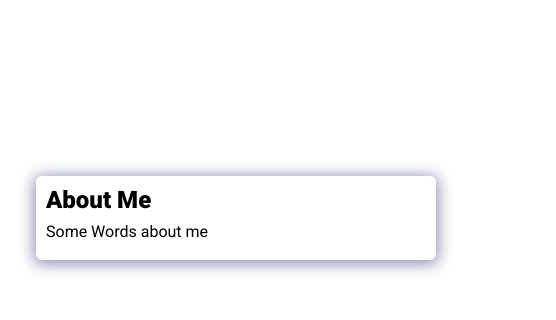
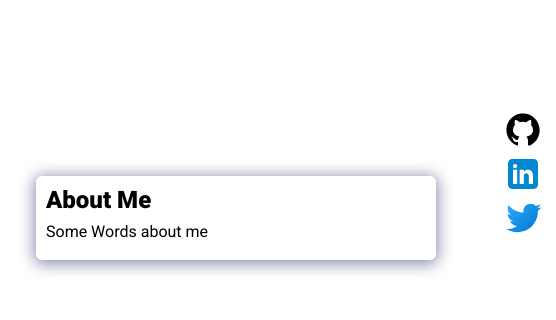
Before and after one commit to wcouturiaux/portfoliosite, a plain HTML site: page developer-portfolio/assets/index.html in a window 1280 px wide. Shown: the part 158-478 px from the top of the page, 724-1280 px from the left. Drawn offline with nearby package versions, Linux system fonts and the light colour scheme; a script that the page names is missing.

Commit message:
Add Social Icons and links

```diff
--- a/developer-portfolio/assets/css/styles.css
+++ b/developer-portfolio/assets/css/styles.css
@@ -214,3 +214,22 @@ nav ul li {
     padding: 20px;
     margin: 10px;
 }
+
+.socials {
+    display: flex;
+    flex-direction: column;
+    position: fixed;
+    right: 1%;
+    bottom: 50%;
+    align-items: flex-end;
+}
+
+.socialicon {
+    width: 2.5rem;
+    height: 2.5rem;
+}
+
+.socialicon:hover {
+    width: 4rem;
+    height: 4rem;
+}
--- a/developer-portfolio/assets/index.html
+++ b/developer-portfolio/assets/index.html
@@ -164,6 +164,32 @@
     <!-- Contact section -->
 
     <!-- Social accounts - Fixed to the right -->
+    <div class="socials">
+        <a href="https://github.com/wcouturiaux" target="_blank">
+            <img
+                src="icons/icons8-github.svg"
+                alt="Github Icon"
+                loading="lazy"
+                class="socialicon"
+            />
+        </a>
+        <a href="https://www.linkedin.com/in/william-couturiaux/" target="_blank">
+            <img
+                src="icons/icons8-linkedin.svg"
+                alt="Linked In Icon"
+                loading="lazy"
+                class="socialicon"
+            />
+        </a>
+        <a href="https://twitter.com/2willaddiction" target="_blank">
+            <img
+                src="icons/icons8-twitter.svg"
+                alt="Twitter Icon"
+                loading="lazy"
+                class="socialicon"
+            />
+        </a>
+    </div>
 
     <!-- Scroll to top -->
 
```
Also changed, not shown: developer-portfolio/assets/icons/icons8-github.svg (added), developer-portfolio/assets/icons/icons8-linkedin.svg (added), developer-portfolio/assets/icons/icons8-twitter.svg (added).
